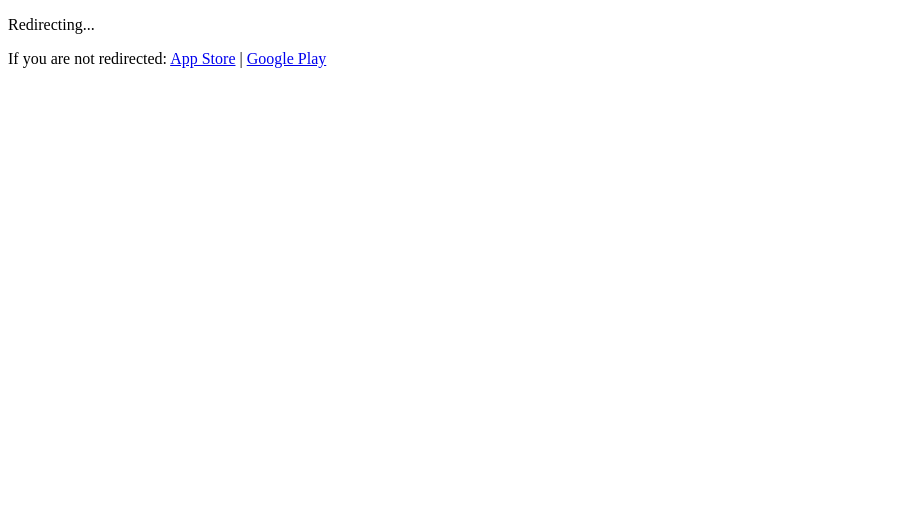
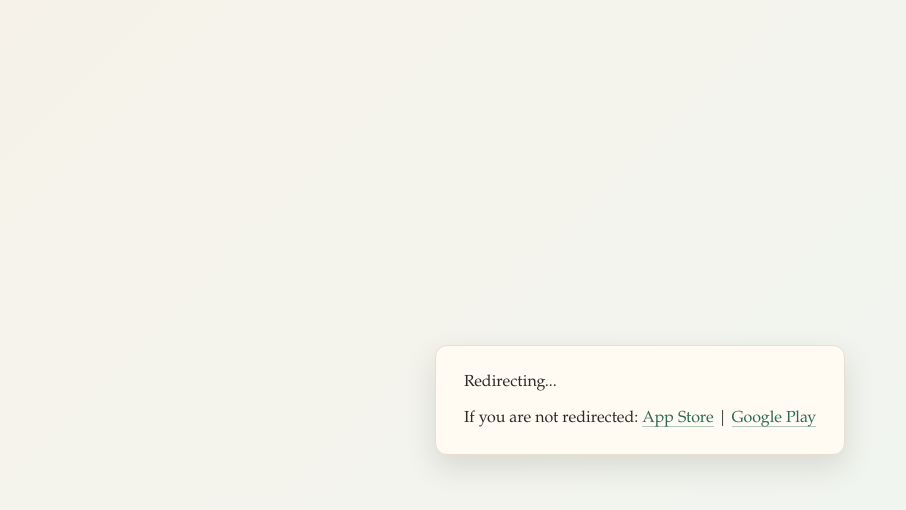
Before and after one commit to MellowVale/web, a plain HTML site: page g/index.html in a window 1280 px wide. Shown: the whole page, without its empty margins (0-906 px from the left). Drawn offline with Linux system fonts and the light colour scheme.

Commit message:
Update index.html

```diff
--- a/g/index.html
+++ b/g/index.html
@@ -1,21 +1,84 @@
 <!doctype html>
 <html lang="en">
+
 <head>
     <meta charset="utf-8" />
     <meta name="viewport" content="width=device-width, initial-scale=1" />
     <title>Mellow Vale</title>
     <meta name="robots" content="noindex" />
+    <style>
+        :root {
+            color-scheme: light;
+        }
+
+        body {
+            margin: 0;
+            min-height: 100vh;
+            display: flex;
+            align-items: center;
+            justify-content: center;
+            font-family: "Palatino Linotype", "Palatino", "Book Antiqua", serif;
+            background: linear-gradient(135deg, #f6f2ea, #eef6f1);
+            color: #2d2a26;
+        }
+
+        main {
+            max-width: 520px;
+            padding: 24px 28px;
+            margin: 24px;
+            background: #fffaf2;
+            border: 1px solid #eadfce;
+            border-radius: 12px;
+            box-shadow: 0 12px 30px rgba(35, 28, 20, 0.12);
+            animation: fadeIn 600ms ease-out;
+        }
+
+        p {
+            margin: 0 0 12px;
+            line-height: 1.5;
+        }
+
+        .links {
+            margin-bottom: 0;
+        }
+
+        a {
+            color: #2a6b51;
+            text-decoration: none;
+            border-bottom: 1px solid rgba(42, 107, 81, 0.35);
+        }
+
+        a:hover,
+        a:focus {
+            color: #224b3b;
+            border-bottom-color: rgba(34, 75, 59, 0.6);
+        }
+
+        @keyframes fadeIn {
+            from {
+                opacity: 0;
+                transform: translateY(6px);
+            }
+            to {
+                opacity: 1;
+                transform: translateY(0);
+            }
+        }
+    </style>
 </head>
+
 <body>
+    <main>
         <p>Redirecting...</p>
-  <p>
+        <p class="links">
             If you are not redirected:
-    <a id="ios" href="#">App Store</a> |
-    <a id="android" href="#">Google Play</a>
+            <a id="ios" href="https://apps.apple.com/app/apple-store/id6743779831">App Store</a> |
+            <a id="android" href="https://play.google.com/store/apps/details?id=com.mellowvale.mellow_vale">Google Play</a>
         </p>
         <noscript>
             <p>JavaScript is disabled. Please use the links above.</p>
         </noscript>
+    </main>
 
     <script>
         // Fixed app values
@@ -33,7 +96,7 @@
         // 4 content types supported
         const TYPE_MAP = {
             s: { utmTerm: "story" },
-      r: { utmTerm: "reel"  },
+            r: { utmTerm: "reel" },
             p: { utmTerm: "photo" },
             v: { utmTerm: "video" }
         };
@@ -70,7 +133,9 @@
             const ua = navigator.userAgent || "";
             const iOSUA = /iPhone|iPad|iPod/i.test(ua);
             // iPadOS 13+ reports as Mac; detect via touch capability
-      const iPadOS = navigator.platform === "MacIntel" && navigator.maxTouchPoints > 1;
+            const uaPlatform = navigator.userAgentData && navigator.userAgentData.platform;
+            const isMacLike = navigator.platform === "MacIntel" || uaPlatform === "macOS";
+            const iPadOS = isMacLike && navigator.maxTouchPoints > 1;
             return iOSUA || iPadOS;
         }
 
@@ -129,7 +194,7 @@
 
             // If intent is blocked/ignored, try market:// then web as last fallback
             setTimeout(() => {
-        try { location.href = ANDROID_MARKET_URL; } catch (e) {}
+                try { location.href = ANDROID_MARKET_URL; } catch (e) { }
             }, 350);
 
             setTimeout(() => {
@@ -139,4 +204,5 @@
         // Desktop: stay on page and let user click
     </script>
 </body>
+
 </html>
```
Lines whose indentation alone changed are shown as unchanged.
